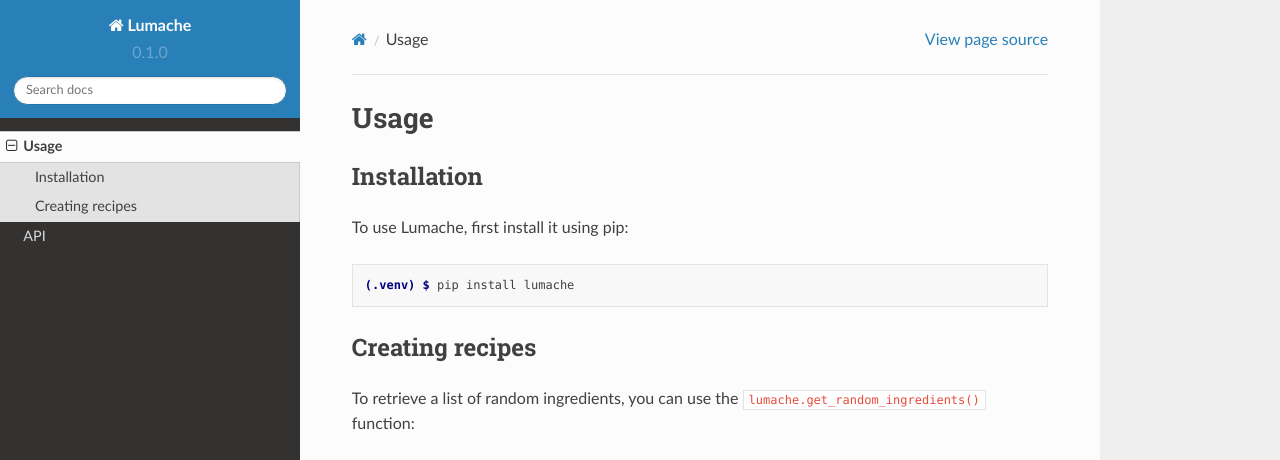
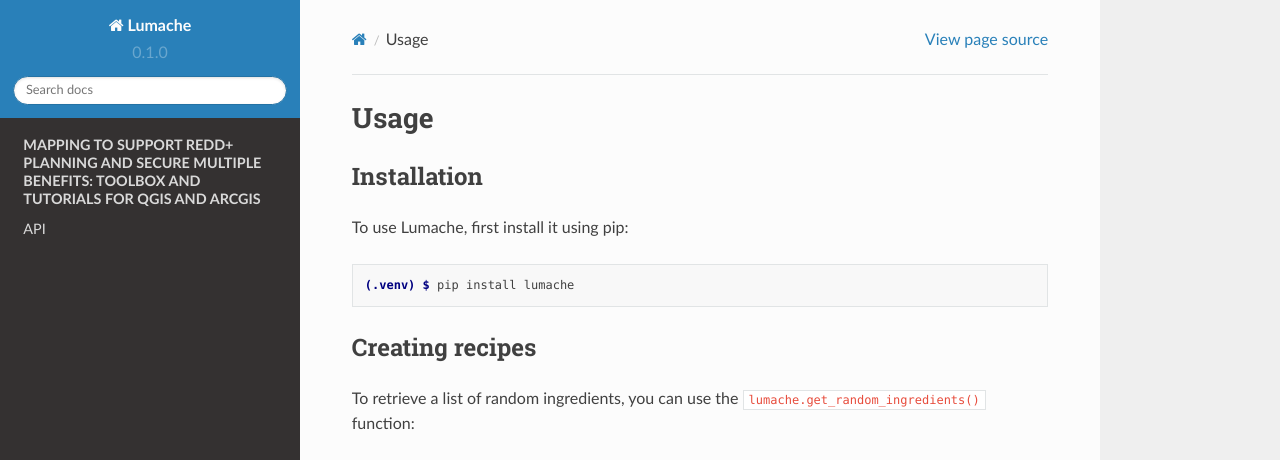
Before and after one commit to corinnar/GIS_tutorials, a Sphinx documentation site: the page built from docs/source/usage.rst, in a window 1280 px wide and 1219 px high. Shown: the top 460 px of the window. Built offline with Sphinx 7.4.7 and the Read the Docs theme 2.0.0, drawn with Linux system fonts in a browser that asks for light colours; grey boxes are pictures that could not be loaded.

Commit message:
Update index.rst

```diff
--- a/docs/source/index.rst
+++ b/docs/source/index.rst
@@ -1,12 +1,12 @@
-Welcome to Lumache's documentation!
-===================================
+Welcome to Step-by-step tutorials: Using spatial information to support decisions on safeguards and multiple benefits for REDD+
+===============================================================================================================================
 
 **Lumache** (/lu'make/) is a Python library for cooks and food lovers
 that creates recipes mixing random ingredients.
 It pulls data from the `Open Food Facts database <https://world.openfoodfacts.org/>`_
 and offers a *simple* and *intuitive* API.
 
-Check out the :doc:`usage` section for further information, including
+Check out the :doc:`GIS_TOOLS_PAGE.rst` section for further information, including
 how to :ref:`installation` the project.
 
 .. note::
@@ -18,5 +18,5 @@
 
 .. toctree::
 
-   usage
+   GIS_TOOLS_PAGE.rst
    api
```
